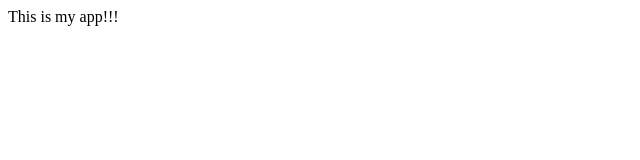
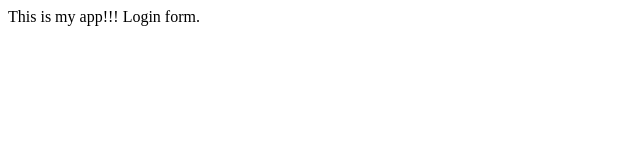
Before and after one commit to donatou/test, a plain HTML site: page index.html in a window 1280 px wide. Shown: the full height of the page, 0-640 px from the left. Drawn offline with Linux system fonts and the light colour scheme.

Commit message:
login form

```diff
--- /dev/null
+++ b/dir2/app2.js
@@ -0,0 +1 @@
+console.log('321');
--- a/index.html
+++ b/index.html
@@ -6,5 +6,6 @@
   </head>
   <body>
     This is my app!!!
+    Login form.
   </body>
 </html>
```
Also changed, not shown: login.html (added, +1 -0 lines), log.txt (added).
